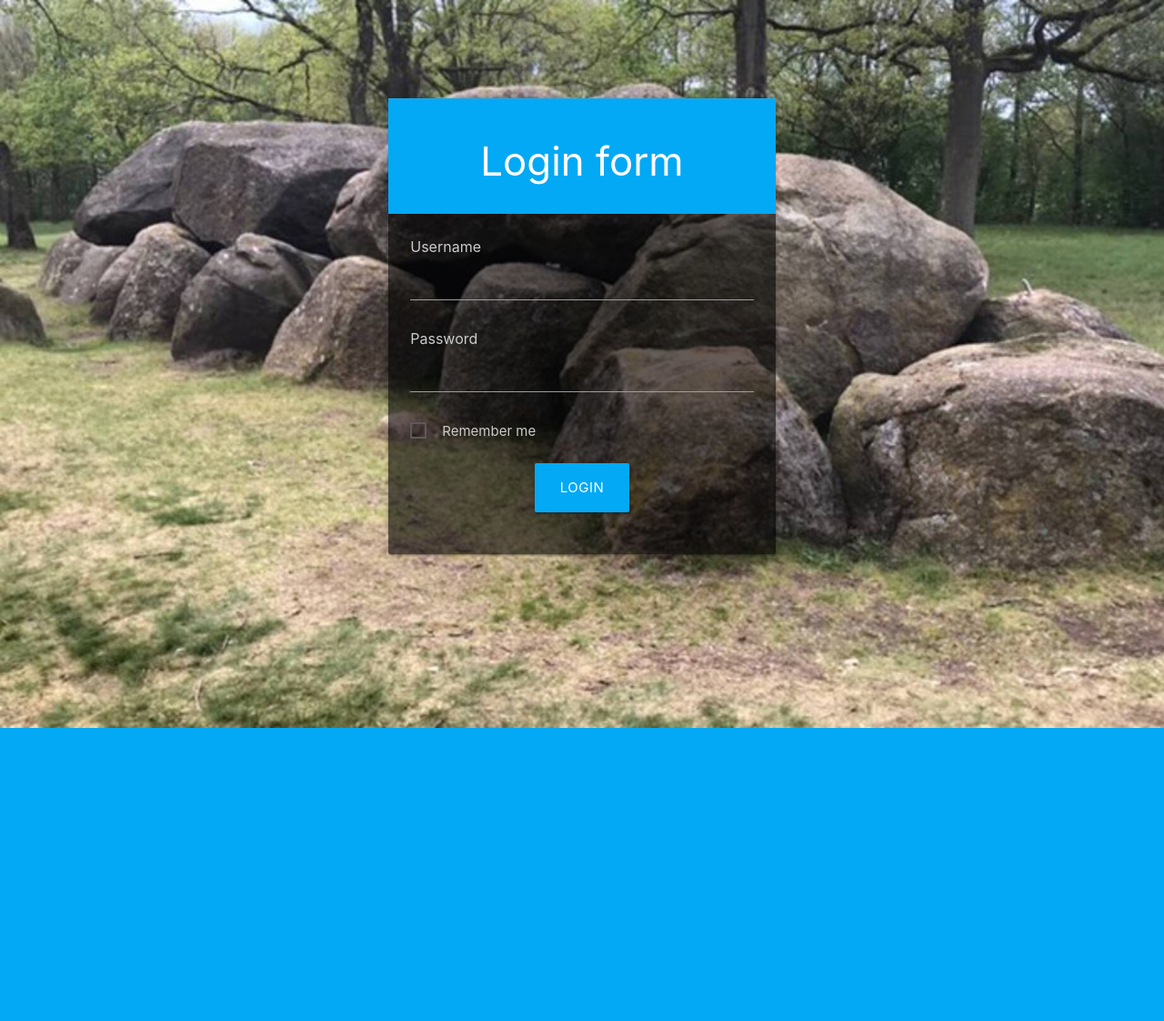
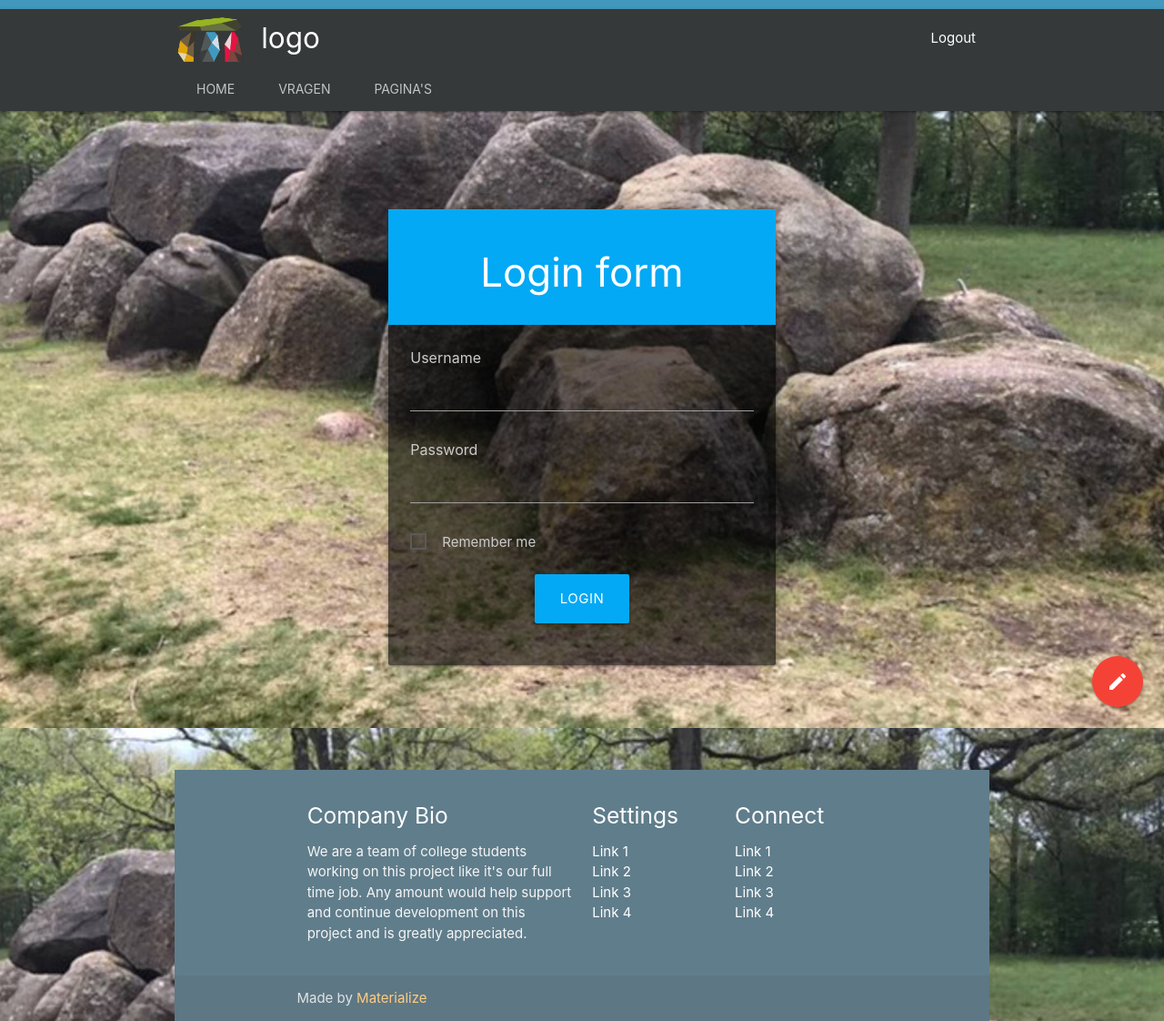
Before and after one commit to Stuxles/project-hunebed, a PHP site: page /Pages/login in a window 1280 px wide. Shown: the whole page at 91% size. Before the commit the page ends 800 px from the top, so only its background shows below. Run offline with PHP 8.4, Linux system fonts and the light colour scheme; some libraries are stand-ins or nearby versions.

Commit message:
Some fixes with style sheet

```diff
--- /dev/null
+++ b/Pages/footer/index.php
@@ -0,0 +1 @@
+<?php include("footer.php"); ?>
--- a/Pages/head.php
+++ b/Pages/head/head.php
@@ -9,7 +9,7 @@
 
         <!-- CSS  -->
         <link href="https://fonts.googleapis.com/icon?family=Material+Icons" rel="stylesheet">
-        <link href="assets/css/materialize.css" type="text/css" rel="stylesheet" media="screen,projection"/>
-        <link href="assets/css/style.css" type="text/css" rel="stylesheet" media="screen,projection"/>
-        <link rel='shortcut icon' type='image/x-icon' href='assets/img/favicon.png'/>
+        <link href="../../assets/css/materialize.css" type="text/css" rel="stylesheet" media="screen,projection"/>
+        <link href="../../assets/css/style.css" type="text/css" rel="stylesheet" media="screen,projection"/>
+        <link rel='shortcut icon' type='image/x-icon' href='../../assets/img/favicon.png'/>
     </head>
--- /dev/null
+++ b/Pages/head/index.php
@@ -0,0 +1 @@
+<?php include("head.php"); ?>
--- a/Pages/header.php
+++ b/Pages/header/header.php
@@ -5,7 +5,7 @@
             <a href="#" class="brand-logo"><i class="hb-ico">Hunico</i>logo</a>
             <a href="#" data-target="side-menu" class="sidenav-trigger"><i class="material-icons">menu</i></a>
             <ul class="right hide-on-med-and-down">
-                <li class="waves-effect waves-dark"><a href="Pages/login.php">Logout</a></li>
+                <li class="waves-effect waves-dark"><a href="../login">Logout</a></li>
             </ul>
             <div class="nav-content">
                 <ul class="tabs tabs-transparent">
--- /dev/null
+++ b/Pages/header/index.php
@@ -0,0 +1 @@
+<?php include("header.php"); ?>
--- /dev/null
+++ b/Pages/login/index.php
@@ -0,0 +1,21 @@
+<?php
+
+    // require_once(realpath(dirname(__FILE__) . "/../resources/config.php"));
+
+    require_once("../../php" . "/templateFunctions.php");
+
+    /*
+        Now you can handle all your php logic outside of the template
+        file which makes for very clean code!
+    */
+
+    $setInIndexDotPhp = "Zo kan ook jij een steentje bijdragen";
+
+    // Must pass in variables (as an array) to use in template
+    $variables = array(
+        'setInIndexDotPhp' => $setInIndexDotPhp
+    );
+
+    renderLayoutWithContentFile("login/login.php", $variables);
+
+?>
--- a/Pages/login.php
+++ b/Pages/login/login.php
@@ -1,18 +1,4 @@
-<!DOCTYPE html>
-<html>
-    <head>
-        <title>Hunebed Wiki</title>
-
-        <!-- Meta -->
-        <meta http-equiv="Content-Type" content="text/html; charset=UTF-8"/>
-        <meta name="viewport" content="width=device-width, initial-scale=1, maximum-scale=1.0"/>
-
-        <!-- CSS  -->
-        <link href="https://fonts.googleapis.com/icon?family=Material+Icons" rel="stylesheet">
-        <link href="../assets/css/materialize.css" type="text/css" rel="stylesheet" media="screen,projection"/>
-        <link href="../assets/css/style.css" type="text/css" rel="stylesheet" media="screen,projection"/>
-        <link rel='shortcut icon' type='image/x-icon' href='../assets/img/favicon.png'/>
-    </head>
+<?php include("../head/head.php"); ?>
     <body>
 <div class="container">
     <div class="row login">
@@ -41,7 +27,7 @@
                     </div>
                     <br>
                     <div class="form-field center-align">
-                        <a href="../index.php" class="btn-large light-blue">Login</a>
+                        <a href="../home" class="btn-large light-blue">Login</a>
                     </div>
                     <br>
                 </div>
@@ -52,6 +38,5 @@
     <script src="https://code.jquery.com/jquery-2.1.1.min.js"></script>
     <script src="js/materialize.js"></script>
     <script src="js/init.js"></script>
-
 </body>
 </html>
--- a/php/templateFunctions.php
+++ b/php/templateFunctions.php
@@ -15,9 +15,9 @@
         }
 
         // Inlcude head
-        require_once($templatePath . "/head.php");
+        require_once($templatePath . "/head/head.php");
         // Iinclude header with navbar
-        require_once($templatePath . "/header.php");
+        require_once($templatePath . "/header/header.php");
 
         // Executes the content of the page
         if (file_exists($contentFileFullPath)) {
@@ -30,6 +30,6 @@
             require_once("error.php");
         }
 
-        require_once($templatePath . "/footer.php");
+        require_once($templatePath . "/footer/footer.php");
     }
 ?>
```
Also changed, not shown: Pages/home/index.php (added, +21 -0 lines), Pages/index.php (added, +21 -0 lines), index.php (+1 -21 lines), Pages/footer/footer.php (renamed from Pages/footer.php), Pages/home/error.php (renamed from error.php), Pages/home/home.php (renamed from Pages/home.php).
